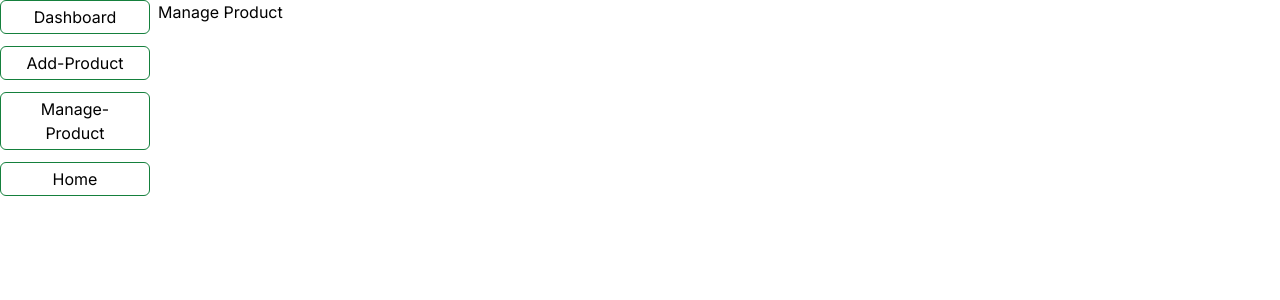
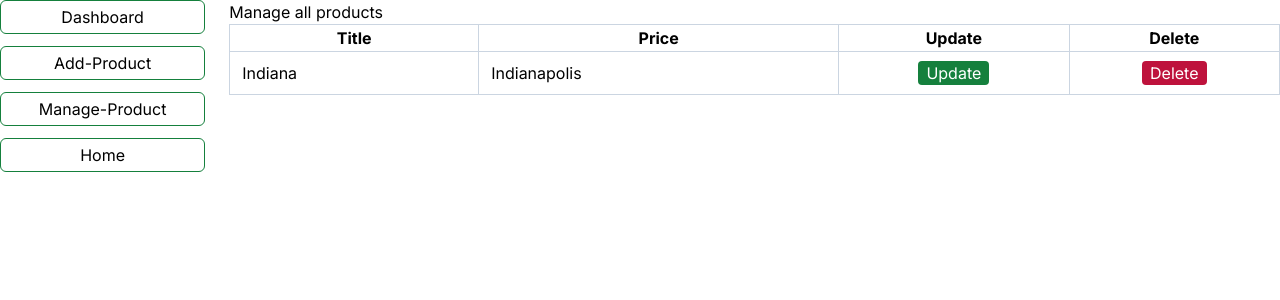
Before and after one commit to reshad21/nextjsrecap, a Next.js app: page /dashboard/manage-product in a window 1280 px wide. Shown: the top 300 px of the page. Built offline with nearby package versions, Linux system fonts and the light colour scheme.

Commit message:
create product details row component

```diff
--- a/src/app/dashboard/layout.js
+++ b/src/app/dashboard/layout.js
@@ -2,7 +2,7 @@ import Sidebar from "@/components/Sidebar";
 
 const layout = ({children}) => {
     return (
-        <div className="flex gap-2">
+        <div className="flex gap-6 max-w-screen-xl mx-auto">
             <Sidebar/>
             {children}
         </div>
--- a/src/app/dashboard/manage-product/page.js
+++ b/src/app/dashboard/manage-product/page.js
@@ -1,13 +1,16 @@
+import ManageProduct from "@/components/Dashboard/ManageProduct";
+
 export const metadata = {
     title: 'Manage-product',
     description: 'Next Hero',
 }
-const ManageProductPage = () => {
+const page = () => {
     return (
-        <div>
-            Manage Product
+        <div className="w-full">
+            <h1>Manage all products</h1>
+            <ManageProduct/>
         </div>
     );
 };
 
-export default ManageProductPage;
+export default page;
--- /dev/null
+++ b/src/components/Dashboard/ManageProduct.jsx
@@ -0,0 +1,36 @@
+"use client"
+import { useRef } from "react";
+import Modal from "../Modal";
+
+const ManageProduct = () => {
+    const modalRef = useRef(null);
+    return (
+        <div className="w-full">
+            <table class="w-full border-collapse border border-slate-400 ...">
+                <thead>
+                    <tr>
+                        <th class="border border-slate-300 ...">Title</th>
+                        <th class="border border-slate-300 ...">Price</th>
+                        <th class="border border-slate-300 ...">Update</th>
+                        <th class="border border-slate-300 ...">Delete</th>
+                    </tr>
+                </thead>
+                <tbody>
+                    <tr>
+                        <td class="border border-slate-300 px-3">Indiana</td>
+                        <td class="border border-slate-300 px-3">Indianapolis</td>
+                        <td class="border border-slate-300 text-center">
+                            <button className="bg-green-700 text-white px-2 rounded my-2">Update</button>
+                        </td>
+                        <td class="border border-slate-300 text-center">
+                            <button className="bg-rose-700 text-white px-2 rounded my-2">Delete</button>
+                        </td>
+                    </tr>
+                </tbody>
+            </table>
+            <Modal ref={modalRef} />
+        </div>
+    );
+};
+
+export default ManageProduct;
--- /dev/null
+++ b/src/components/Dashboard/SingleProductRow.jsx
@@ -0,0 +1,19 @@
+
+const SingleProductRow = () => {
+    return (
+        <div>
+            <tr>
+                <td class="border border-slate-300 px-3">Indiana</td>
+                <td class="border border-slate-300 px-3">Indianapolis</td>
+                <td class="border border-slate-300 text-center">
+                    <button className="bg-green-700 text-white px-2 rounded my-2">Update</button>
+                </td>
+                <td class="border border-slate-300 text-center">
+                    <button className="bg-rose-700 text-white px-2 rounded my-2">Delete</button>
+                </td>
+            </tr>
+        </div>
+    );
+};
+
+export default SingleProductRow;
--- a/src/components/Homepage/Categories.jsx
+++ b/src/components/Homepage/Categories.jsx
@@ -3,7 +3,6 @@ import Category from './Category';
 
 const Categories = async () => {
     const data = await getAllCategories();
-    console.log(data.length);
     return (
         <div className="">
             <h1 className='text-xl font-bold'>Categories</h1>
--- /dev/null
+++ b/src/components/Modal.jsx
@@ -0,0 +1,15 @@
+"use client"
+import { forwardRef } from 'react';
+
+const Modal = (props, ref) => {
+    return (
+        <div>
+            <dialog ref={ref}>
+                <button autoFocus>Close</button>
+                <p>This modal dialog has a groovy backdrop!</p>
+            </dialog>
+        </div>
+    );
+};
+
+export default forwardRef(Modal);
--- a/src/components/Product.jsx
+++ b/src/components/Product.jsx
@@ -5,11 +5,11 @@ const Product = ({ product }) => {
         <div className="border border-green-500 rounded-md p-4 block">
             <h1>{title}</h1>
             <p>Price: {price}$</p>
-            <p>Features:<ul>
+            Features:<ul>
                 {
                     features.map((feature) => <li key={feature}>{feature}</li>)
                 }
-            </ul></p>
+            </ul>
         </div>
     );
 };
--- a/src/components/Sidebar.jsx
+++ b/src/components/Sidebar.jsx
@@ -21,7 +21,7 @@ const sideitems = [
 
 const Sidebar = () => {
     return (
-        <div className='w-[150px]'>
+        <div className='w-[250px]'>
             <ul className='flex flex-col gap-3'>
                 {
                     sideitems.map(({ path, title }) => (<li key={path}><Link href={path} className='text-center px-3 py-1 block border border-green-700 rounded-md'>{title}</Link></li>))
```
